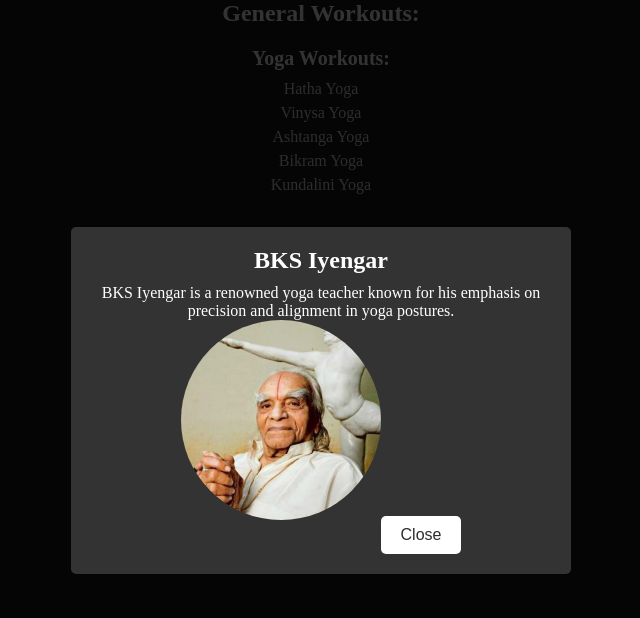
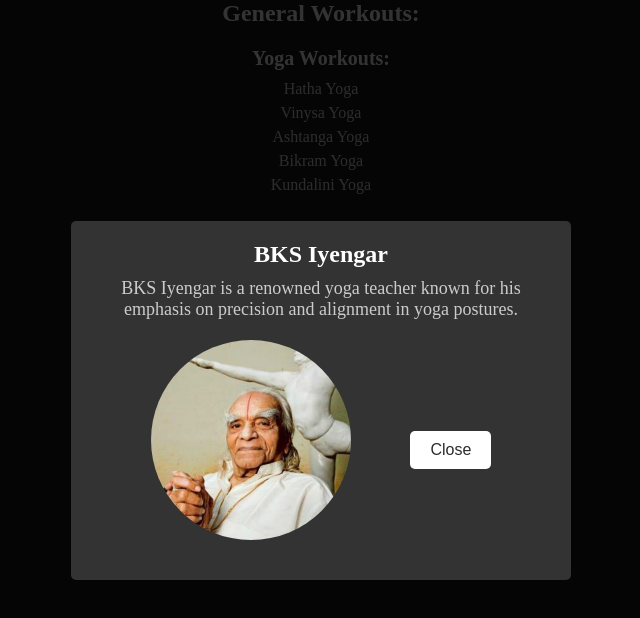
Before and after one commit to Pelani2/FitLab, a React (Create React App) app: page /yogapilatespage in a window 1280 px wide. Both pictures are taken after a click on the item "BKS Iyengar". Shown: the top 618 px of the page, without its empty margins (319-959 px from the left). Built offline with nearby package versions, Linux system fonts and the light colour scheme.

Commit message:
styled trainer popup info

```diff
--- a/src/pages/yogaAndPilates/YogaAndPilates.js
+++ b/src/pages/yogaAndPilates/YogaAndPilates.js
@@ -95,10 +95,10 @@
                         <h3 className="trainer-info__title" >
                             {selectedTrainer.name}
                         </h3>
-                        <p>
+                        <p className="trainer-info__info" >
                             {selectedTrainer.info}
                         </p>
-                        <div>
+                        <div className="trainer-info__alignment-div">
                             <img
                                 src={selectedTrainer.image}
                                 alt="trainer"
--- a/src/styles/YogaAndPilatesStyles.css
+++ b/src/styles/YogaAndPilatesStyles.css
@@ -63,7 +63,7 @@
 
 .trainer-info__info {
     color: #ccc;
-    font-size: 16px;
+    font-size: 18px;
     margin-bottom: 20px;
 }
 
@@ -74,3 +74,10 @@
     object-fit: cover;
     margin-bottom: 20px;
 }
+
+.trainer-info__alignment-div {
+    display: flex;
+    justify-content: space-evenly;
+    align-items: center;
+    margin-top: 20px;
+}
```
